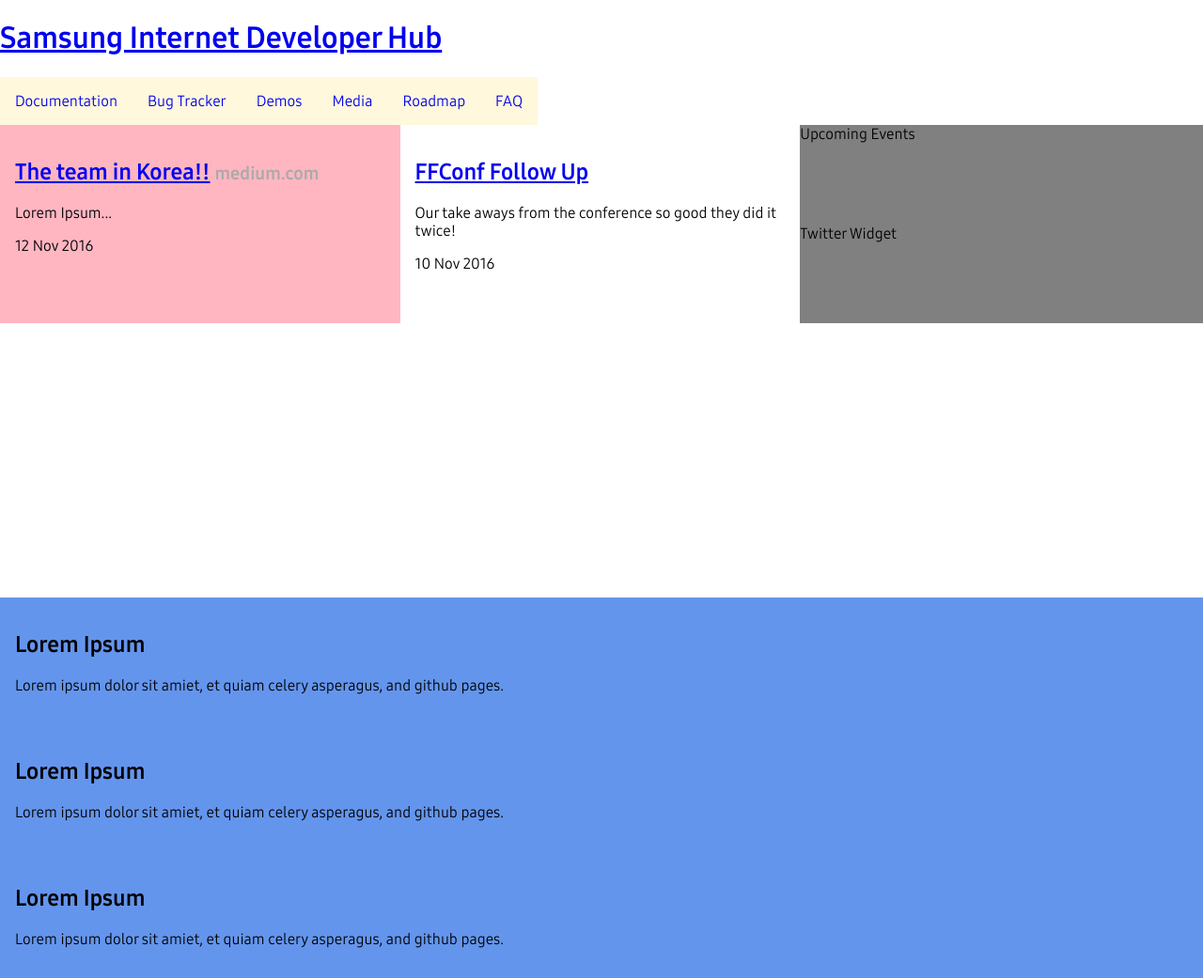
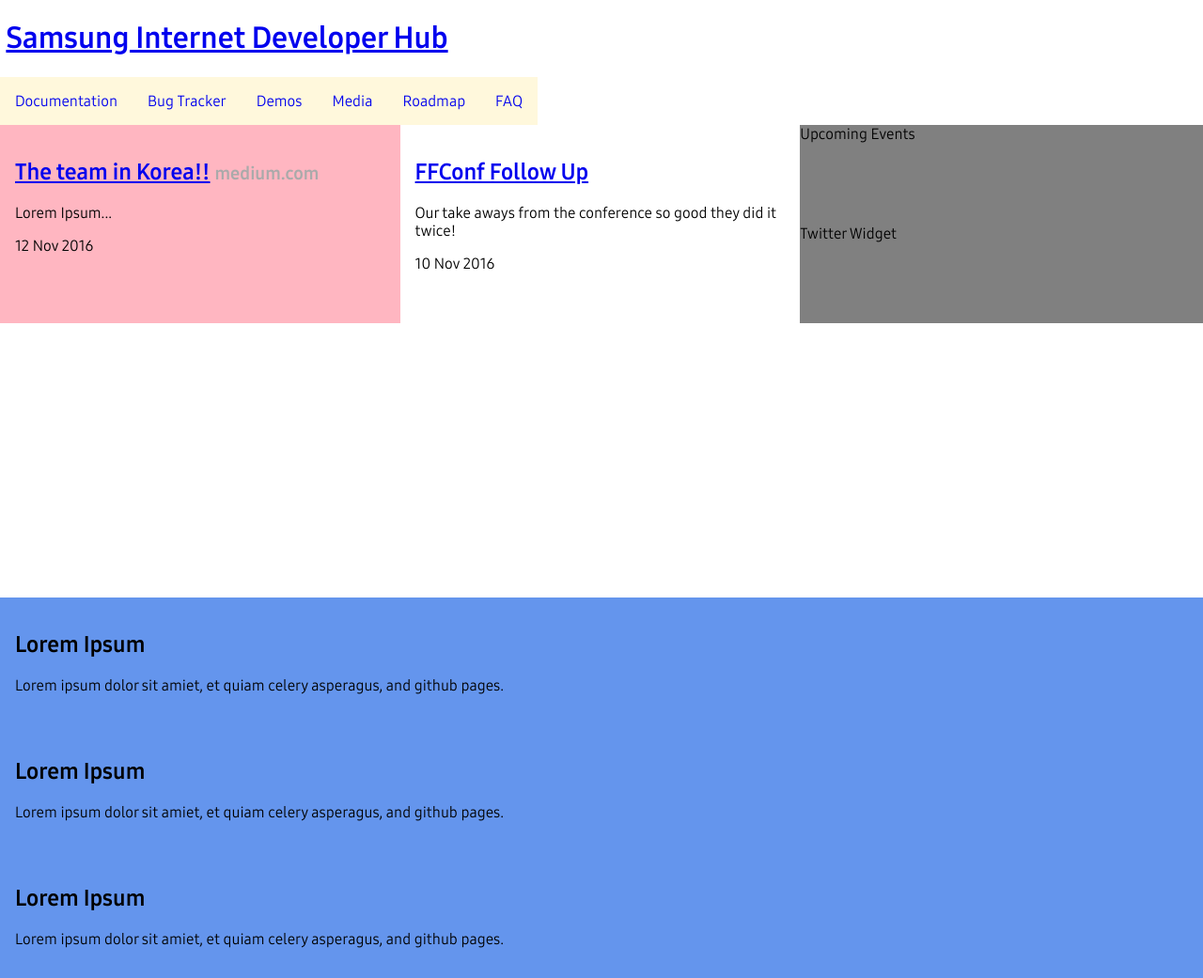
Before and after one commit to SamsungInternet/homepage-archive, a Jekyll site: the page built from index.html, in a window 1280 px wide. Shown: the whole page at 94% size. Built offline with Jekyll 4.4.1, drawn with Linux system fonts in a browser that asks for light colours.

Commit message:
some small tweaks

```diff
--- a/style/global.scss
+++ b/style/global.scss
@@ -18,6 +18,10 @@
 	font-family: 'Samsung One', Helvetica, Arial, sans-serif;
 }
 
+header h1 {
+	padding-left: 0.2em;
+}
+
 header ul {
 
     margin: 0;
@@ -31,14 +35,20 @@
 		display: inline-block;
 		background: cornsilk;
 		padding: 1em;
+		width: 100%;
 	}
 }
 
 
 @media (min-width: {{ site.breakpoint }}) {
 
+	header h1 {
+		padding-right: 2em;
+	}
+
 	header ul {
 		flex-direction: row;
 		flex-wrap: wrap;
+		width: auto;
 	}
 }
--- a/style/index.scss
+++ b/style/index.scss
@@ -22,6 +22,10 @@
 	#articles {
 		display: flex;
 		flex-direction: column;
+
+		.feed-item_short-desc {
+			display: none;
+		}
 
 		div:first-child {
 			background: lightpink;
```
